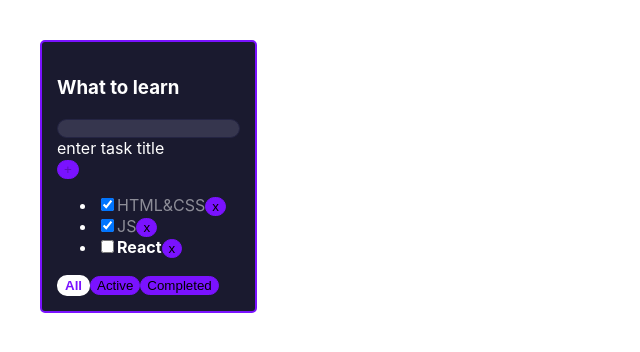
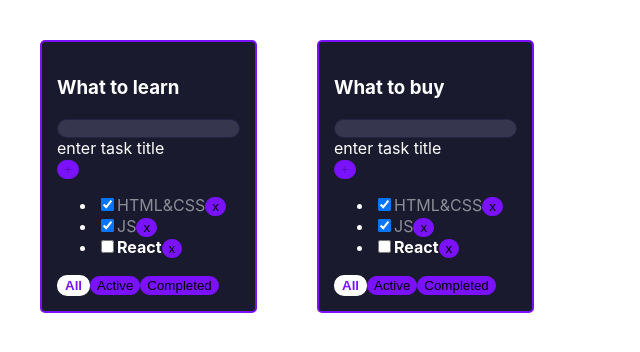
Before and after one commit to anna-7nova/my_to_do_list_with_vite, a React (Vite) app: page / in a window 1280 px wide. Shown: the top 352 px of the page, without its empty margins (0-640 px from the left). Built offline with nearby package versions, Linux system fonts and the light colour scheme.

Commit message:
make a new state for the different taskList

```diff
--- a/src/App.tsx
+++ b/src/App.tsx
@@ -13,11 +13,19 @@ export type TaskType = {
 }
 
 export type FilterValuesType = "all" | "active" | "completed"
+type ListsType = {
+    id: string
+    title: string
+    filter: FilterValuesType
+}
 
 export function App() {
     // data
-
-    const toDoListTitle = "What to learn"
+    const [lists, setLists] = useState<Array<ListsType>>([
+        { id: v1(), title: "What to learn", filter: "all" },
+        { id: v1(), title: "What to buy", filter: "all" },
+    ]
+    )
 
     const [tasks, setTasks] = useState<Array<TaskType>>([
         {
@@ -60,30 +68,38 @@ export function App() {
     }
 
     const changeTaskStatus = (taskId: string, newStatus: boolean) => {
-        const nextState:Array<TaskType> = tasks.map(t => t.id === taskId ?  {...t, isDone: newStatus} : t)
+        const nextState: Array<TaskType> = tasks.map(t => t.id === taskId ? { ...t, isDone: newStatus } : t)
         setTasks(nextState)
     }
 
     //UI
     const [filter, setFilter] = useState<FilterValuesType>("all")
     let filteredTask: Array<TaskType> = tasks
-    if(filter === "active") {
+    if (filter === "active") {
         filteredTask = tasks.filter(item => !item.isDone)
     }
-    if(filter === "completed") {
+    if (filter === "completed") {
         filteredTask = tasks.filter(item => item.isDone)
     }
 
             return (
                 <div className="App">
+                    {
+                        lists.map(t => {
+                            return (
                                 <TodoList
+                                    key={t.id}
+                                    todolistId={t.id}
                                     changeTodoListFilter={changeTodoListFilter}
                                     removeTask={removeTask}
-            title={toDoListTitle}
+                                    title={t.title}
                                     tasks={filteredTask}
                                     createTask={createTask}
                                     changeTaskStatus={changeTaskStatus}
-            filter={filter}/>
+                                    filter={filter} />
+                            )
+                        })
+                    }
                 </div>
             );
     }
--- a/src/components/TodoList.tsx
+++ b/src/components/TodoList.tsx
@@ -6,6 +6,7 @@ import { AddForm } from './AddForm';
 import { FiltersButtons } from './FiltersButtons';
 
 type TodoListPropsType = {
+    todolistId: string
     title: string
     tasks: Array<TaskType>
     removeTask: (taskId: string) => void
```
Lines whose indentation alone changed are shown as unchanged.
